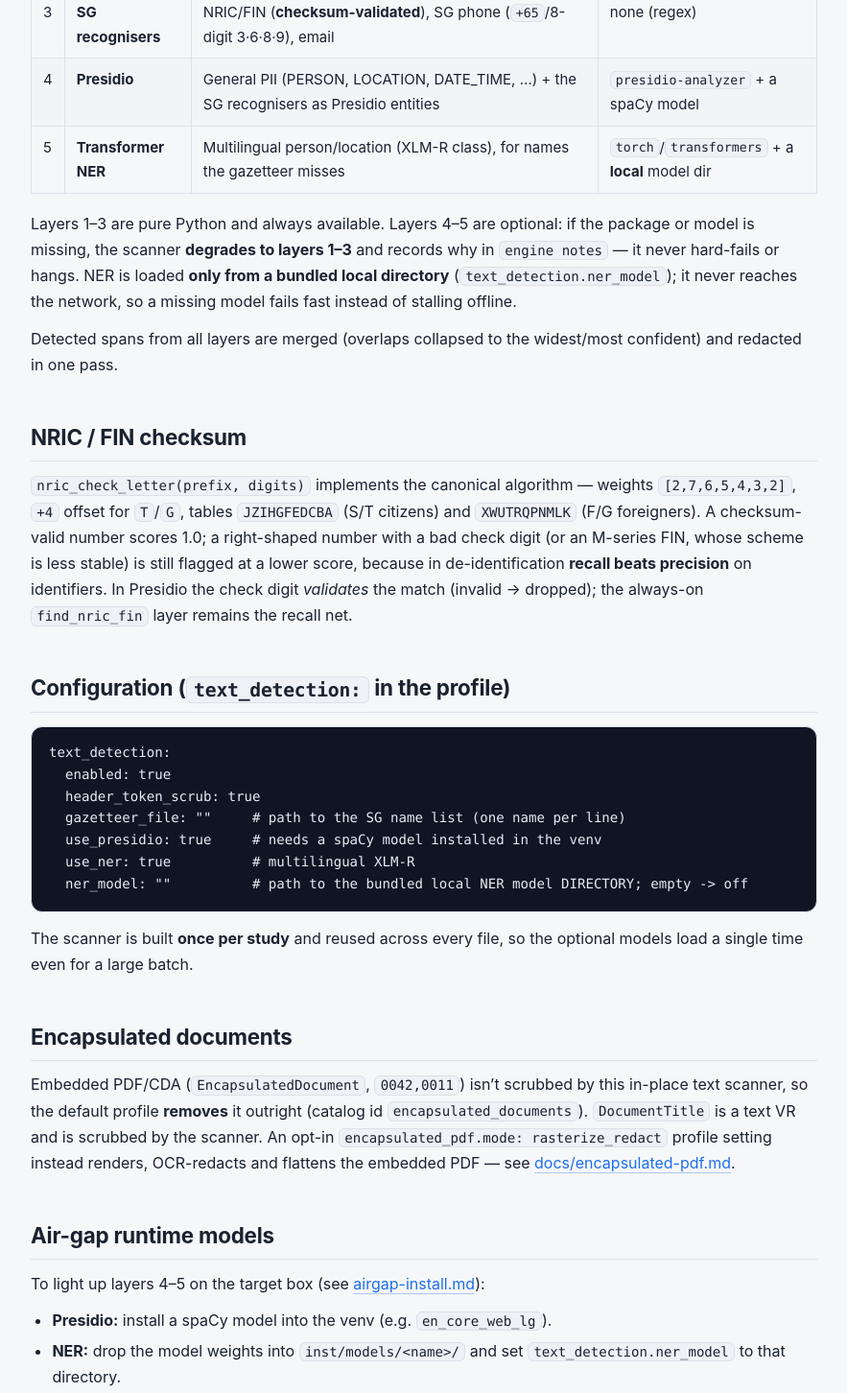
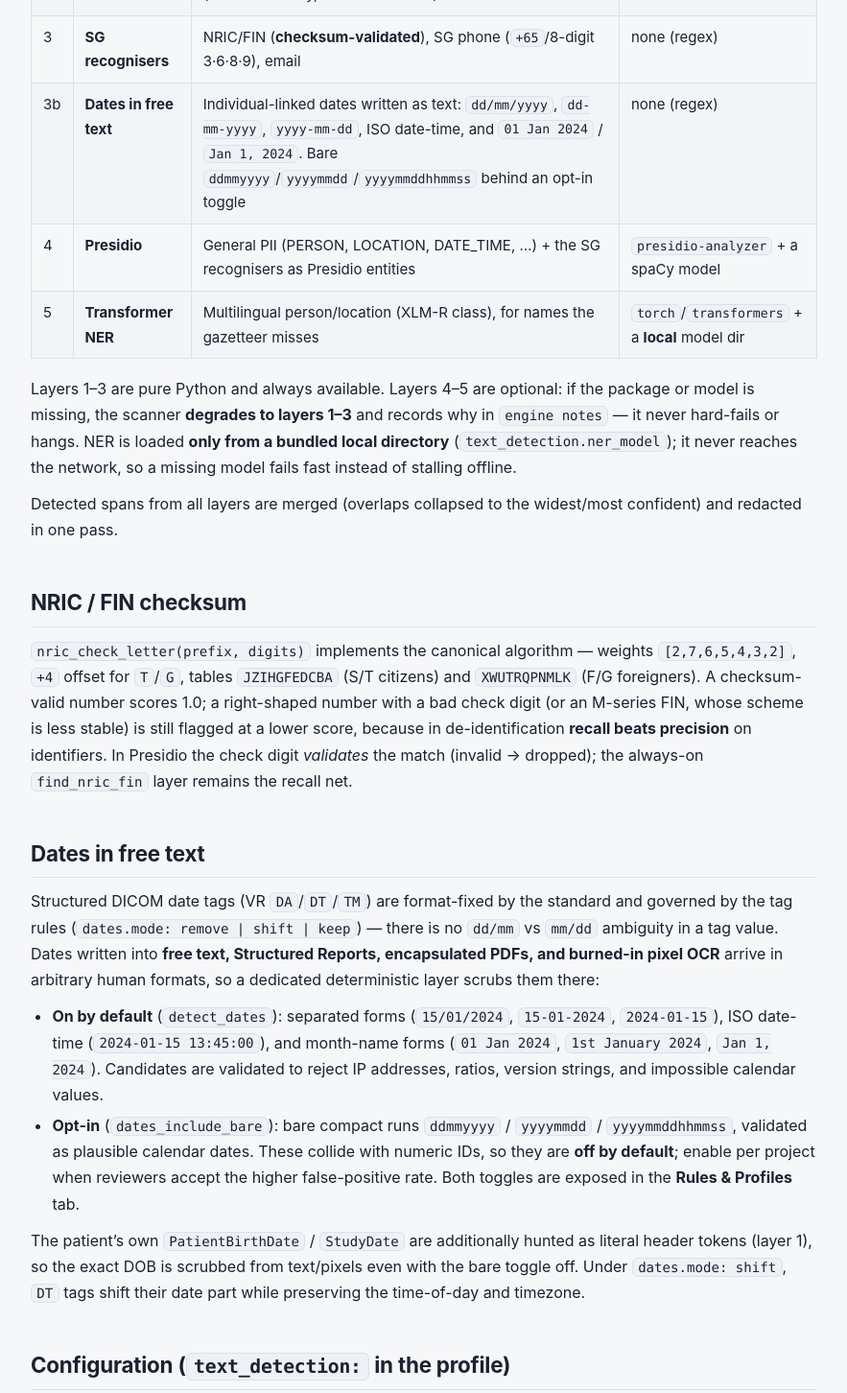
Before and after one commit to lauyeehow1986-hub/dicom_deidentification, a plain HTML site: page docs/text-detection.html in a window 1280 px wide. Shown: the part 656-2108 px from the top of the page at 96% size, without its empty margins (198-1081 px from the left). Drawn offline with Linux system fonts and the light colour scheme.

Commit message:
ui/docs: expose free-text date toggles; document date detection
Add two checkboxes to the Rules & Profiles tab -- 'Scrub dates in free text'
(text_detection.detect_dates) and 'Also flag bare 8-digit dates'
(dates_include_bare) -- wired through the profile load and save paths.

Document the free-text date layer in docs/text-detection.md (default
separated + month-name formats, opt-in bare compact runs, DT shift, and the
PatientBirthDate/StudyDate header-token scrub) and re-render the page.

Co-Authored-By: Claude Opus 4.8 <noreply@anthropic.com>

```diff
--- a/docs/text-detection.html
+++ b/docs/text-detection.html
@@ -116,7 +116,7 @@ models are present:</p>
 <tr>
 <td>1</td>
 <td><strong>Header-token scrub</strong></td>
-<td>The <em>this-study</em> real name/ID tokens (from PatientName, PatientID, physician names, AccessionNumber, OtherPatientIDs) hunted wherever they reappear</td>
+<td>The <em>this-study</em> real name/ID tokens (from PatientName, PatientID, physician names, AccessionNumber, OtherPatientIDs, <strong>PatientBirthDate, StudyDate</strong>) hunted wherever they reappear</td>
 <td>none</td>
 </tr>
 <tr>
@@ -129,6 +129,12 @@ models are present:</p>
 <td>3</td>
 <td><strong>SG recognisers</strong></td>
 <td>NRIC/FIN (<strong>checksum-validated</strong>), SG phone (<code>+65</code>/8-digit 3·6·8·9), email</td>
+<td>none (regex)</td>
+</tr>
+<tr>
+<td>3b</td>
+<td><strong>Dates in free text</strong></td>
+<td>Individual-linked dates written as text: <code>dd/mm/yyyy</code>, <code>dd-mm-yyyy</code>, <code>yyyy-mm-dd</code>, ISO date-time, and <code>01 Jan 2024</code> / <code>Jan 1, 2024</code>. Bare <code>ddmmyyyy</code>/<code>yyyymmdd</code>/<code>yyyymmddhhmmss</code> behind an opt-in toggle</td>
 <td>none (regex)</td>
 </tr>
 <tr>
@@ -160,14 +166,37 @@ number with a bad check digit (or an M-series FIN, whose scheme is less stable)
 still flagged at a lower score, because in de-identification <strong>recall beats
 precision</strong> on identifiers. In Presidio the check digit <em>validates</em> the match
 (invalid → dropped); the always-on <code>find_nric_fin</code> layer remains the recall net.</p>
+<h2>Dates in free text</h2>
+<p>Structured DICOM date tags (VR <code>DA</code>/<code>DT</code>/<code>TM</code>) are format-fixed by the standard
+and governed by the tag rules (<code>dates.mode: remove | shift | keep</code>) — there is no
+<code>dd/mm</code> vs <code>mm/dd</code> ambiguity in a tag value. Dates written into <strong>free text,
+Structured Reports, encapsulated PDFs, and burned-in pixel OCR</strong> arrive in
+arbitrary human formats, so a dedicated deterministic layer scrubs them there:</p>
+<ul>
+<li><strong>On by default</strong> (<code>detect_dates</code>): separated forms (<code>15/01/2024</code>, <code>15-01-2024</code>,
+<code>2024-01-15</code>), ISO date-time (<code>2024-01-15 13:45:00</code>), and month-name forms
+(<code>01 Jan 2024</code>, <code>1st January 2024</code>, <code>Jan 1, 2024</code>). Candidates are validated to
+reject IP addresses, ratios, version strings, and impossible calendar values.</li>
+<li><strong>Opt-in</strong> (<code>dates_include_bare</code>): bare compact runs <code>ddmmyyyy</code> / <code>yyyymmdd</code> /
+<code>yyyymmddhhmmss</code>, validated as plausible calendar dates. These collide with
+numeric IDs, so they are <strong>off by default</strong>; enable per project when reviewers
+accept the higher false-positive rate. Both toggles are exposed in the
+<strong>Rules &amp; Profiles</strong> tab.</li>
+</ul>
+<p>The patient’s own <code>PatientBirthDate</code> / <code>StudyDate</code> are additionally hunted as
+literal header tokens (layer 1), so the exact DOB is scrubbed from text/pixels
+even with the bare toggle off. Under <code>dates.mode: shift</code>, <code>DT</code> tags shift their
+date part while preserving the time-of-day and timezone.</p>
 <h2>Configuration (<code>text_detection:</code> in the profile)</h2>
 <pre><code class="language-yaml">text_detection:
   enabled: true
   header_token_scrub: true
-  gazetteer_file: &quot;&quot;     # path to the SG name list (one name per line)
-  use_presidio: true     # needs a spaCy model installed in the venv
-  use_ner: true          # multilingual XLM-R
-  ner_model: &quot;&quot;          # path to the bundled local NER model DIRECTORY; empty -&gt; off
+  gazetteer_file: &quot;&quot;       # path to the SG name list (one name per line)
+  use_presidio: true       # needs a spaCy model installed in the venv
+  use_ner: true            # multilingual XLM-R
+  ner_model: &quot;&quot;            # path to the bundled local NER model DIRECTORY; empty -&gt; off
+  detect_dates: true       # scrub free-text dates (separated + month-name forms)
+  dates_include_bare: false # also flag bare ddmmyyyy/yyyymmdd runs (collide with IDs)
 </code></pre>
 <p>The scanner is built <strong>once per study</strong> and reused across every file, so the
 optional models load a single time even for a large batch.</p>
```
Also changed, not shown: 2 other files.
